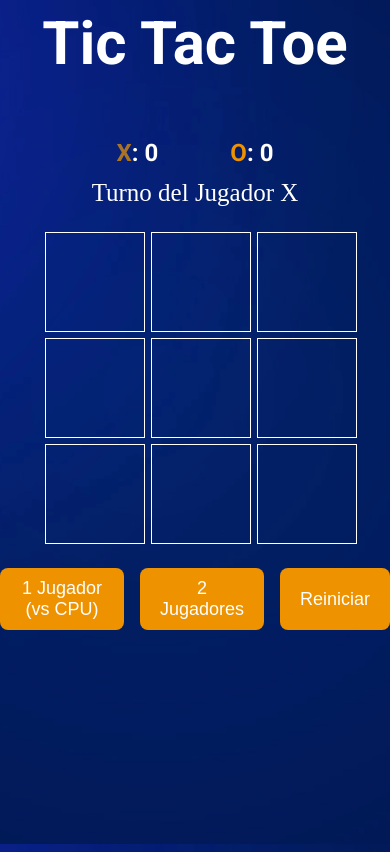
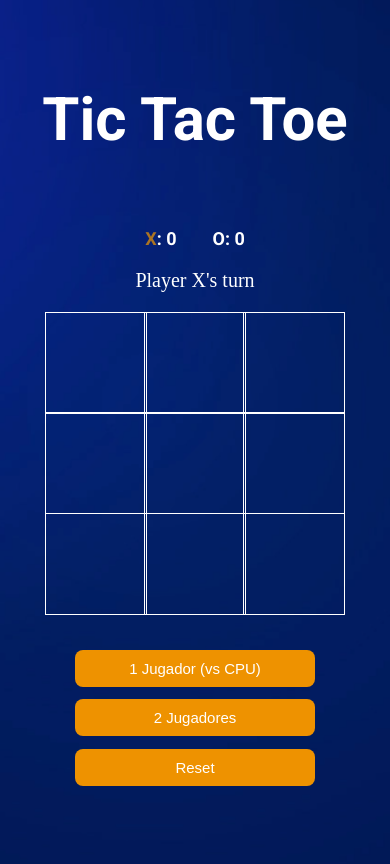
Before and after one commit to Osiris-Matos/Prueba-Tecnica-Tic-Tac-Toe, a plain HTML site: page Index.html in a window 390 px wide. Drawn offline with Linux system fonts and the light colour scheme.

Commit message:
elimine unos archivos que quedaron que aun no uso y agregue un texto que indica el modo de juego

```diff
--- a/Index.html
+++ b/Index.html
@@ -8,6 +8,8 @@
 </head>
 <body class="body">
     <h1 class="title">Tic Tac Toe</h1>
+
+    <section class="game-mode hide"></section>
 
     <section class="scoreboard">
         <div class="score">
@@ -21,7 +23,7 @@
     <section class="announcer hide"></section>
 
     <section class="display">
-        Turno del Jugador<span class="display-player PlayerX"> X</span>
+        Player <span class="display-player PlayerX">X</span>'s turn
     </section>
 
     <section class="container">
@@ -39,7 +41,7 @@
     <section class="controls">
         <button id="mode-1p">1 Jugador (vs CPU)</button>
         <button id="mode-2p">2 Jugadores</button>
-        <button id="reset">Reiniciar</button>
+        <button id="reset">Reset</button>
     </section>
 
     <script src="Index.js"></script>
--- a/Index.js
+++ b/Index.js
@@ -7,12 +7,12 @@ window.addEventListener('DOMContentLoaded', () => {
     const mode2p = document.querySelector('#mode-2p');
     const scoreXDisplay = document.querySelector('#scoreX');
     const scoreODisplay = document.querySelector('#scoreO');
+    const gameModeDisplay = document.querySelector('.game-mode');
 
     let board = ['', '', '', '', '', '', '', '', ''];
     let currentPlayer = 'X';
     let isGameActive = true;
     let vsCPU = false;
-
     let scoreX = parseInt(localStorage.getItem('scoreX')) || 0;
     let scoreO = parseInt(localStorage.getItem('scoreO')) || 0;
     scoreXDisplay.textContent = scoreX;
@@ -59,7 +59,7 @@ window.addEventListener('DOMContentLoaded', () => {
                 announcer.innerHTML = 'Player <span class="playerX">X</span> Won';
                 break;
             case TIE:
-                announcer.innerHTML = '<span style="color:#EE9200;">¡EMPATE!</span>';
+                announcer.innerHTML = '<span style="color:#EE9200;">¡Empate!</span>';
                 break;
         }
         announcer.classList.remove('hide');
@@ -70,18 +70,11 @@ window.addEventListener('DOMContentLoaded', () => {
             scoreX++;
             scoreXDisplay.textContent = scoreX;
             localStorage.setItem('scoreX', scoreX);
-            animateScore(scoreXDisplay);
         } else if (winner === 'O') {
             scoreO++;
             scoreODisplay.textContent = scoreO;
             localStorage.setItem('scoreO', scoreO);
-            animateScore(scoreODisplay);
         }
-    }
-
-    function animateScore(element) {
-        element.classList.add('updated');
-        setTimeout(() => element.classList.remove('updated'), 400);
     }
 
     const isValidAction = (tile) => tile.innerText === '';
@@ -145,12 +138,16 @@ window.addEventListener('DOMContentLoaded', () => {
 
     mode1p.addEventListener('click', () => {
         vsCPU = true;
+        gameModeDisplay.textContent = "Modo: 1 Jugador (vs CPU)";
+        gameModeDisplay.classList.remove('hide');
         resetScores();
         resetBoard();
     });
 
     mode2p.addEventListener('click', () => {
         vsCPU = false;
+        gameModeDisplay.textContent = "Modo: 2 Jugadores";
+        gameModeDisplay.classList.remove('hide');
         resetScores();
         resetBoard();
     });
--- a/Style.css
+++ b/Style.css
@@ -1,7 +1,6 @@
 * {
     padding: 0;
     margin: 0;
-    box-sizing: border-box;
 }
 
 @font-face {
@@ -14,9 +13,9 @@
 .body {
     background-image: url(Fondo.png);
     background-size: cover;
-    background-repeat:no-repeat;
-    background-position: center center;
-    background-attachment: fixed;
+    background-position: center;
+    background-repeat: no-repeat;
+    height: 100%;
     min-height: 100vh;
 }
 
@@ -26,8 +25,86 @@
     font-size: 60px;
     color: #FFFFFF;
     text-align: center;
-    margin-top: 2%;
+    line-height: 199px;
+    margin-top: 5%;
+}
+
+.game-mode {
+    font-family: 'Roboto', sans-serif;
+    font-weight: bold;
+    font-size: 25px;
+    color: #EE9200;
+    text-align: center;
+    margin-bottom: 0.5em;
+}
+
+.display {
+    color: #FFFFFF;
+    font-size: 25px;
+    text-align: center;
+    margin-top: 1em;
     margin-bottom: 1em;
+}
+
+.hide {
+    display: none;
+}
+
+.container {
+    margin: 0 auto;
+    display: grid;
+    grid-template-columns: 33% 33% 33%;
+    grid-template-rows: 33% 33% 33%;
+    max-width: 300px;
+}
+
+.tile {
+    border: 1px solid #FFFFFF;
+    min-width: 100px;
+    min-height: 100px;
+    display: flex;
+    justify-content: center;
+    align-items: center;
+    font-size: 50px;
+    cursor: pointer;
+}
+
+.playerX {
+    color: #EF9701B5;
+}
+
+.player0 {
+    color: #FFFFFF;
+}
+
+.controls {
+    display: flex;
+    flex-direction: row;
+    justify-content: center;
+    align-items: center;
+    margin-top: 1em;
+    gap: 1em;
+    flex-wrap: wrap;
+}
+
+#reset {
+    background-color: #EE9200;
+    color: #FFFFFF;
+    padding: 8px;
+    border-radius: 8px;
+    border: none;
+    font-size: 20px;
+    cursor: pointer;
+}
+
+#mode-1p, #mode-2p {
+    background-color: #EE9200;
+    color: #FFFFFF;
+    padding: 8px 15px;
+    border-radius: 8px;
+    border: none;
+    font-size: 18px;
+    cursor: pointer;
 }
 
 .scoreboard {
@@ -38,53 +115,8 @@
     margin-bottom: 0.5em;
     font-family: 'Roboto', sans-serif;
     color: #FFFFFF;
-    font-size: 1.5em;
+    font-size: 22px;
     font-weight: bold;
-}
-
-.score span {
-    transition: transform 0.3s ease;
-}
-
-.score span.updated {
-    transform: scale(1.3);
-}
-
-.display {
-    color: #FFFFFF;
-    font-size: 25px;
-    text-align: center;
-    margin-top: 0.5em;
-    margin-bottom: 1em;
-}
-
-.container {
-    margin: 0 auto;
-    display: grid;
-    grid-template-columns: repeat(3, 100px);
-    grid-template-rows: repeat(3, 100px);
-    gap: 6px;
-    max-width: 300px;
-}
-
-.tile {
-    border: 1px solid #FFFFFF;
-    display: flex;
-    justify-content: center;
-    align-items: center;
-    font-size: 50px;
-    cursor: pointer;
-    color: #FFFFFF;
-    font-family: 'Roboto', sans-serif;
-    user-select: none;
-}
-
-.playerX {
-    color: #EF9701B5;
-}
-
-.player0 {
-    color: #EE9200;
 }
 
 .announcer {
@@ -94,36 +126,62 @@
     margin-top: 0.5em;
     font-family: 'Roboto', sans-serif;
     font-weight: bold;
-    transition: transform 0.3s ease, opacity 0.3s ease;
 }
 
 .announcer span {
     color: #EE9200;
 }
 
-.controls {
-    display: flex;
-    justify-content: center;
-    margin-top: 1.5em;
-    gap: 1em;
+@media (max-width: 768px) {
+    .body {
+        background-size: cover;
+        background-position: top center;
+        height: 100%;
+    }
+
+    #mode-1p, #mode-2p, #reset {
+        width: 70%;
+        max-width: 250px;
+        font-size: 16px;
+        padding: 10px;
+    }
+
+    .controls {
+        flex-direction: column;
+        align-items: center;
+        gap: 0.8em;
+        margin-top: 2em;
+    }
+
+    .game-mode {
+        font-size: 20px;
+    }
 }
 
-.controls button {
-    background-color: #EE9200;
-    color: #FFFFFF;
-    padding: 10px 20px;
-    border-radius: 8px;
-    border: none;
-    font-size: 18px;
-    cursor: pointer;
-    transition: background 0.2s ease, transform 0.1s ease;
+@media (max-width: 480px) {
+    .body {
+        background-size: cover;
+        background-position: top center;
+        height: 100%;
+    }
+
+    #mode-1p, #mode-2p, #reset {
+        width: 80%;
+        max-width: 240px;
+        font-size: 15px;
+        padding: 10px;
+    }
+
+    .scoreboard {
+        gap: 2em;
+        font-size: 18px;
+    }
+
+    .display {
+        font-size: 20px;
+    }
+
+    .game-mode {
+        font-size: 18px;
+    }
 }
-
-.controls button:hover {
-    background-color: #EF9701;
-    transform: scale(1.05);
-}
-
-.hide {
-    display: none !important;
-}
```
Also changed, not shown: 1 other file.
